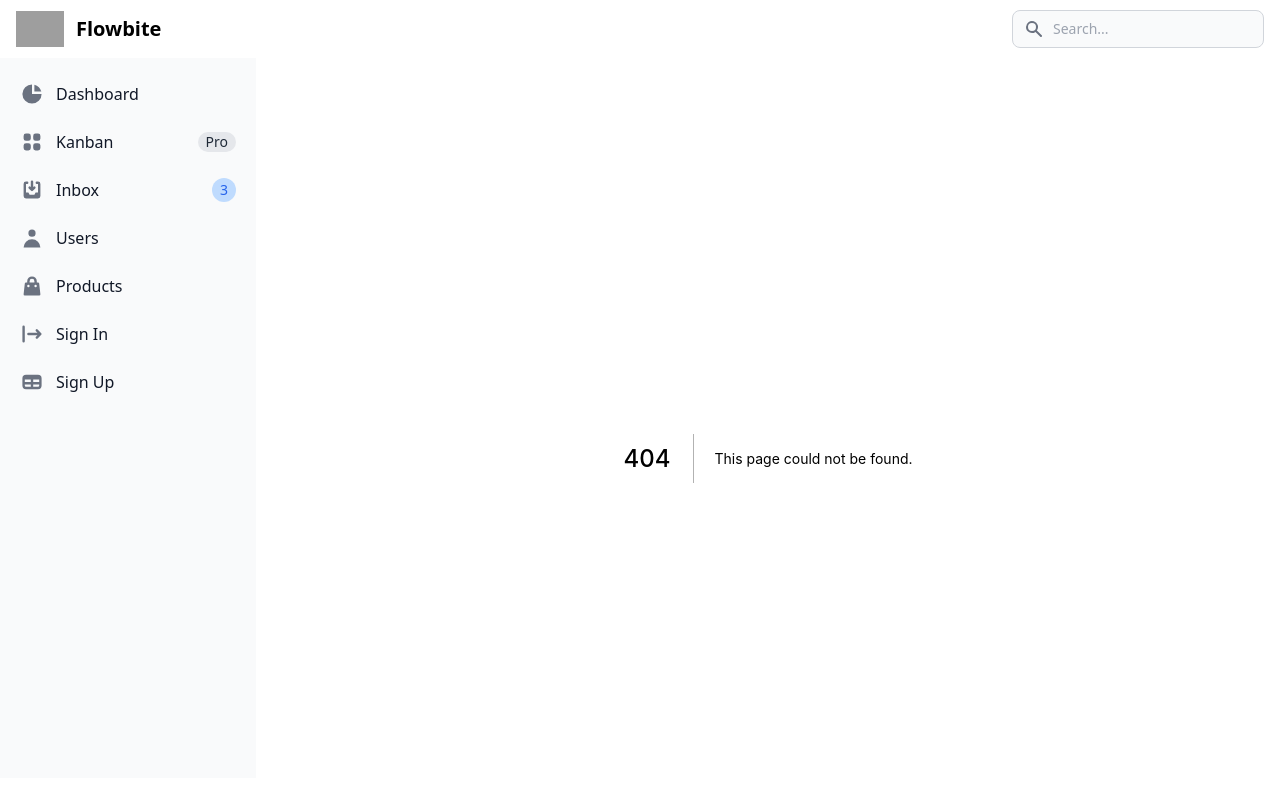
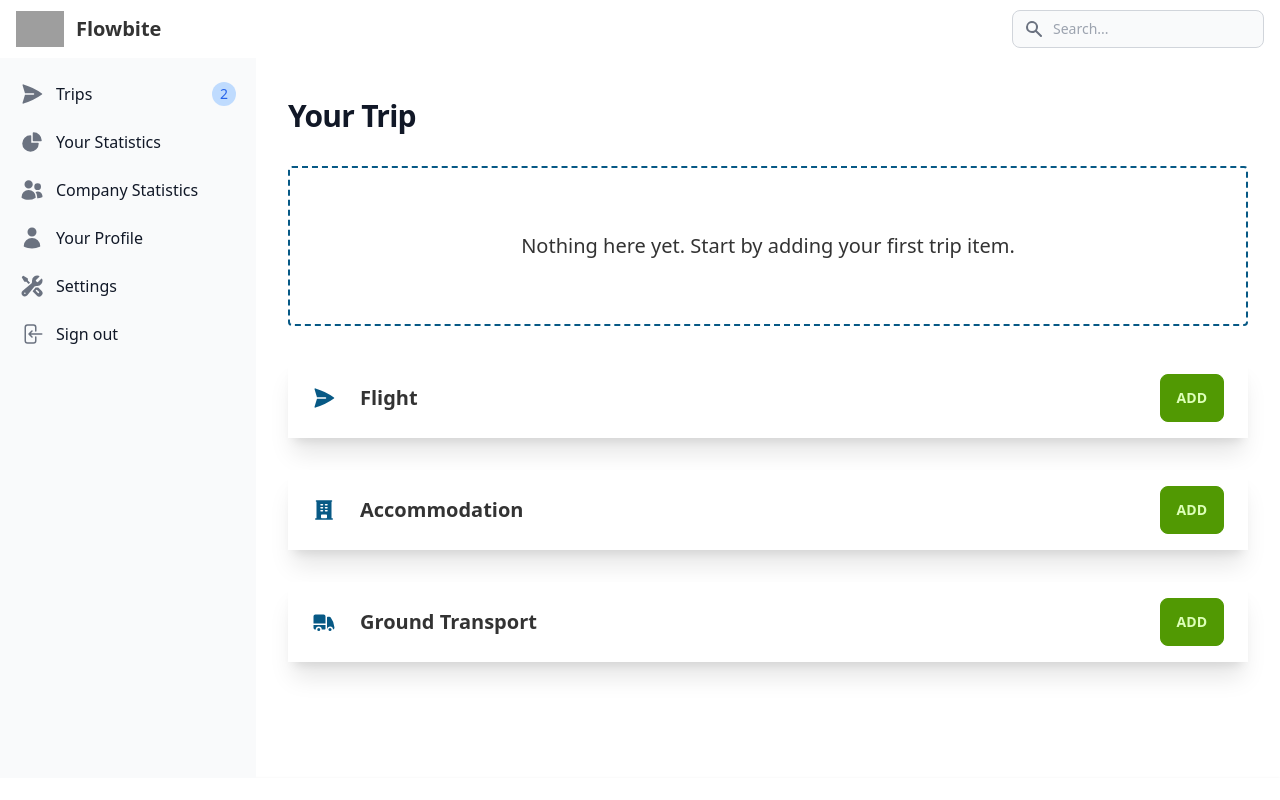
Before and after one commit to amadeus4dev-events/carbon-reduction-rewards, a Next.js app: page /itinerary in a window 1280 px wide. Before the commit this address had no page. Shown: the top 800 px of the page. Built offline with nearby package versions, Linux system fonts and the light colour scheme; grey boxes are pictures that could not be loaded.

Commit message:
Added Sidebar links, basic itinerary page

```diff
--- a/src/components/Sidebar.tsx
+++ b/src/components/Sidebar.tsx
@@ -1,148 +1,92 @@
+import {
+  ChartPieIcon,
+  PaperAirplaneIcon,
+  UsersIcon,
+  UserIcon,
+  WrenchScrewdriverIcon,
+  ArrowLeftOnRectangleIcon,
+} from "@heroicons/react/24/solid";
+import Link from "next/link";
+
 const Sidebar = () => (
   <aside className="w-64 min-h-[90vh]" aria-label="Sidebar">
     <div className="min-h-[90vh] py-4 px-3 bg-gray-50 dark:bg-gray-900">
       <ul className="space-y-2">
         <li>
-          <a
-            href="#"
-            className="flex items-center p-2 text-base font-normal text-gray-900 rounded-lg dark:text-white hover:bg-gray-100 dark:hover:bg-gray-700"
-          >
-            <svg
-              aria-hidden="true"
-              className="w-6 h-6 text-gray-500 transition duration-75 dark:text-gray-400 group-hover:text-gray-900 dark:group-hover:text-white"
-              fill="currentColor"
-              viewBox="0 0 20 20"
-              xmlns="http://www.w3.org/2000/svg"
-            >
-              <path d="M2 10a8 8 0 018-8v8h8a8 8 0 11-16 0z"></path>
-              <path d="M12 2.252A8.014 8.014 0 0117.748 8H12V2.252z"></path>
-            </svg>
-            <span className="ml-3">Dashboard</span>
-          </a>
+          <Link href="/itinerary">
+            <a className="flex items-center p-2 text-base font-normal text-gray-900 rounded-lg dark:text-white hover:bg-gray-100 dark:hover:bg-gray-700">
+              <PaperAirplaneIcon
+                className="flex-shrink-0 w-6 h-6 text-gray-500 transition duration-75 dark:text-gray-400 group-hover:text-gray-900 dark:group-hover:text-white"
+                fill="currentColor"
+              />
+              <span className="flex-1 ml-3 whitespace-nowrap">Trips</span>
+              {/* <span className="inline-flex justify-center items-center px-2 ml-3 text-sm font-medium text-gray-800 bg-gray-200 rounded-full dark:bg-gray-700 dark:text-gray-300">
+              Pro
+            </span> */}
+              <span className="inline-flex justify-center items-center p-3 ml-3 w-3 h-3 text-sm font-medium text-blue-600 bg-blue-200 rounded-full dark:bg-blue-900 dark:text-blue-200">
+                2
+              </span>
+            </a>
+          </Link>
+        </li>
+        <li>
+          <Link href="/individual">
+            <a className="flex items-center p-2 text-base font-normal text-gray-900 rounded-lg dark:text-white hover:bg-gray-100 dark:hover:bg-gray-700">
+              <ChartPieIcon
+                className="w-6 h-6 text-gray-500 transition duration-75 dark:text-gray-400 group-hover:text-gray-900 dark:group-hover:text-white"
+                fill="currentColor"
+              />
+              <span className="ml-3">Your Statistics</span>
+            </a>
+          </Link>
+        </li>
+        <li>
+          <Link href="/company">
+            <a className="flex items-center p-2 text-base font-normal text-gray-900 rounded-lg dark:text-white hover:bg-gray-100 dark:hover:bg-gray-700">
+              <UsersIcon
+                className="flex-shrink-0 w-6 h-6 text-gray-500 transition duration-75 dark:text-gray-400 group-hover:text-gray-900 dark:group-hover:text-white"
+                fill="currentColor"
+              />
+              <span className="flex-1 ml-3 whitespace-nowrap">
+                Company Statistics
+              </span>
+            </a>
+          </Link>
+        </li>
+        <li>
+          <Link href="/profile">
+            <a className="flex items-center p-2 text-base font-normal text-gray-900 rounded-lg dark:text-white hover:bg-gray-100 dark:hover:bg-gray-700">
+              <UserIcon
+                className="flex-shrink-0 w-6 h-6 text-gray-500 transition duration-75 dark:text-gray-400 group-hover:text-gray-900 dark:group-hover:text-white"
+                fill="currentColor"
+              />
+              <span className="flex-1 ml-3 whitespace-nowrap">
+                Your Profile
+              </span>
+            </a>
+          </Link>
+        </li>
+        <li>
+          <Link href="/settings">
+            <a className="flex items-center p-2 text-base font-normal text-gray-900 rounded-lg dark:text-white hover:bg-gray-100 dark:hover:bg-gray-700">
+              <WrenchScrewdriverIcon
+                className="flex-shrink-0 w-6 h-6 text-gray-500 transition duration-75 dark:text-gray-400 group-hover:text-gray-900 dark:group-hover:text-white"
+                fill="currentColor"
+              />
+              <span className="flex-1 ml-3 whitespace-nowrap">Settings</span>
+            </a>
+          </Link>
         </li>
         <li>
           <a
             href="#"
             className="flex items-center p-2 text-base font-normal text-gray-900 rounded-lg dark:text-white hover:bg-gray-100 dark:hover:bg-gray-700"
           >
-            <svg
-              aria-hidden="true"
+            <ArrowLeftOnRectangleIcon
               className="flex-shrink-0 w-6 h-6 text-gray-500 transition duration-75 dark:text-gray-400 group-hover:text-gray-900 dark:group-hover:text-white"
               fill="currentColor"
-              viewBox="0 0 20 20"
-              xmlns="http://www.w3.org/2000/svg"
-            >
-              <path d="M5 3a2 2 0 00-2 2v2a2 2 0 002 2h2a2 2 0 002-2V5a2 2 0 00-2-2H5zM5 11a2 2 0 00-2 2v2a2 2 0 002 2h2a2 2 0 002-2v-2a2 2 0 00-2-2H5zM11 5a2 2 0 012-2h2a2 2 0 012 2v2a2 2 0 01-2 2h-2a2 2 0 01-2-2V5zM11 13a2 2 0 012-2h2a2 2 0 012 2v2a2 2 0 01-2 2h-2a2 2 0 01-2-2v-2z"></path>
-            </svg>
-            <span className="flex-1 ml-3 whitespace-nowrap">Kanban</span>
-            <span className="inline-flex justify-center items-center px-2 ml-3 text-sm font-medium text-gray-800 bg-gray-200 rounded-full dark:bg-gray-700 dark:text-gray-300">
-              Pro
-            </span>
-          </a>
-        </li>
-        <li>
-          <a
-            href="#"
-            className="flex items-center p-2 text-base font-normal text-gray-900 rounded-lg dark:text-white hover:bg-gray-100 dark:hover:bg-gray-700"
-          >
-            <svg
-              aria-hidden="true"
-              className="flex-shrink-0 w-6 h-6 text-gray-500 transition duration-75 dark:text-gray-400 group-hover:text-gray-900 dark:group-hover:text-white"
-              fill="currentColor"
-              viewBox="0 0 20 20"
-              xmlns="http://www.w3.org/2000/svg"
-            >
-              <path d="M8.707 7.293a1 1 0 00-1.414 1.414l2 2a1 1 0 001.414 0l2-2a1 1 0 00-1.414-1.414L11 7.586V3a1 1 0 10-2 0v4.586l-.293-.293z"></path>
-              <path d="M3 5a2 2 0 012-2h1a1 1 0 010 2H5v7h2l1 2h4l1-2h2V5h-1a1 1 0 110-2h1a2 2 0 012 2v10a2 2 0 01-2 2H5a2 2 0 01-2-2V5z"></path>
-            </svg>
-            <span className="flex-1 ml-3 whitespace-nowrap">Inbox</span>
-            <span className="inline-flex justify-center items-center p-3 ml-3 w-3 h-3 text-sm font-medium text-blue-600 bg-blue-200 rounded-full dark:bg-blue-900 dark:text-blue-200">
-              3
-            </span>
-          </a>
-        </li>
-        <li>
-          <a
-            href="#"
-            className="flex items-center p-2 text-base font-normal text-gray-900 rounded-lg dark:text-white hover:bg-gray-100 dark:hover:bg-gray-700"
-          >
-            <svg
-              aria-hidden="true"
-              className="flex-shrink-0 w-6 h-6 text-gray-500 transition duration-75 dark:text-gray-400 group-hover:text-gray-900 dark:group-hover:text-white"
-              fill="currentColor"
-              viewBox="0 0 20 20"
-              xmlns="http://www.w3.org/2000/svg"
-            >
-              <path
-                fillRule="evenodd"
-                d="M10 9a3 3 0 100-6 3 3 0 000 6zm-7 9a7 7 0 1114 0H3z"
-                clipRule="evenodd"
-              ></path>
-            </svg>
-            <span className="flex-1 ml-3 whitespace-nowrap">Users</span>
-          </a>
-        </li>
-        <li>
-          <a
-            href="#"
-            className="flex items-center p-2 text-base font-normal text-gray-900 rounded-lg dark:text-white hover:bg-gray-100 dark:hover:bg-gray-700"
-          >
-            <svg
-              aria-hidden="true"
-              className="flex-shrink-0 w-6 h-6 text-gray-500 transition duration-75 dark:text-gray-400 group-hover:text-gray-900 dark:group-hover:text-white"
-              fill="currentColor"
-              viewBox="0 0 20 20"
-              xmlns="http://www.w3.org/2000/svg"
-            >
-              <path
-                fillRule="evenodd"
-                d="M10 2a4 4 0 00-4 4v1H5a1 1 0 00-.994.89l-1 9A1 1 0 004 18h12a1 1 0 00.994-1.11l-1-9A1 1 0 0015 7h-1V6a4 4 0 00-4-4zm2 5V6a2 2 0 10-4 0v1h4zm-6 3a1 1 0 112 0 1 1 0 01-2 0zm7-1a1 1 0 100 2 1 1 0 000-2z"
-                clipRule="evenodd"
-              ></path>
-            </svg>
-            <span className="flex-1 ml-3 whitespace-nowrap">Products</span>
-          </a>
-        </li>
-        <li>
-          <a
-            href="#"
-            className="flex items-center p-2 text-base font-normal text-gray-900 rounded-lg dark:text-white hover:bg-gray-100 dark:hover:bg-gray-700"
-          >
-            <svg
-              aria-hidden="true"
-              className="flex-shrink-0 w-6 h-6 text-gray-500 transition duration-75 dark:text-gray-400 group-hover:text-gray-900 dark:group-hover:text-white"
-              fill="currentColor"
-              viewBox="0 0 20 20"
-              xmlns="http://www.w3.org/2000/svg"
-            >
-              <path
-                fillRule="evenodd"
-                d="M3 3a1 1 0 00-1 1v12a1 1 0 102 0V4a1 1 0 00-1-1zm10.293 9.293a1 1 0 001.414 1.414l3-3a1 1 0 000-1.414l-3-3a1 1 0 10-1.414 1.414L14.586 9H7a1 1 0 100 2h7.586l-1.293 1.293z"
-                clipRule="evenodd"
-              ></path>
-            </svg>
-            <span className="flex-1 ml-3 whitespace-nowrap">Sign In</span>
-          </a>
-        </li>
-        <li>
-          <a
-            href="#"
-            className="flex items-center p-2 text-base font-normal text-gray-900 rounded-lg dark:text-white hover:bg-gray-100 dark:hover:bg-gray-700"
-          >
-            <svg
-              aria-hidden="true"
-              className="flex-shrink-0 w-6 h-6 text-gray-500 transition duration-75 dark:text-gray-400 group-hover:text-gray-900 dark:group-hover:text-white"
-              fill="currentColor"
-              viewBox="0 0 20 20"
-              xmlns="http://www.w3.org/2000/svg"
-            >
-              <path
-                fillRule="evenodd"
-                d="M5 4a3 3 0 00-3 3v6a3 3 0 003 3h10a3 3 0 003-3V7a3 3 0 00-3-3H5zm-1 9v-1h5v2H5a1 1 0 01-1-1zm7 1h4a1 1 0 001-1v-1h-5v2zm0-4h5V8h-5v2zM9 8H4v2h5V8z"
-                clipRule="evenodd"
-              ></path>
-            </svg>
-            <span className="flex-1 ml-3 whitespace-nowrap">Sign Up</span>
+            />
+            <span className="flex-1 ml-3 whitespace-nowrap">Sign out</span>
           </a>
         </li>
       </ul>
--- /dev/null
+++ b/src/pages/itinerary/index.tsx
@@ -0,0 +1,48 @@
+import {
+  BuildingOfficeIcon,
+  PaperAirplaneIcon,
+  TruckIcon,
+} from "@heroicons/react/24/solid";
+import { FC } from "react";
+
+export interface AddItemProps {
+  icon: typeof BuildingOfficeIcon;
+  name: string;
+}
+
+const AddItem: FC<AddItemProps> = ({ icon: Icon, name }) => (
+  <div className="mt-8 bg-base-100 shadow-xl w-full px-6 py-4">
+    <div className="flex items-center">
+      <div className="pr-6 flex items-center">
+        <Icon
+          className="flex-shrink-0 w-6 h-6 text-sky-800 transition duration-75 dark:text-gray-400 group-hover:text-gray-900 dark:group-hover:text-white"
+          fill="currentColor"
+        />
+      </div>
+      <div>
+        <h2 className="text-xl font-bold">{name}</h2>
+      </div>
+      <div className="grow flex justify-end">
+        <button className="btn btn-primary">Add</button>
+      </div>
+    </div>
+  </div>
+);
+
+const Itinerary = () => (
+  <div className="container px-8 py-4">
+    <h1 className="mt-6 text-3xl font-bold tracking-tight text-gray-900">
+      Your Trip
+    </h1>
+    <div className="mt-8 rounded border-sky-800 border-2 border-dashed text-center px-8 py-16 text-xl">
+      Nothing here yet. Start by adding your first trip item.
+    </div>
+    <div className="mt-8">
+      <AddItem icon={PaperAirplaneIcon} name="Flight" />
+      <AddItem icon={BuildingOfficeIcon} name="Accommodation" />
+      <AddItem icon={TruckIcon} name="Ground Transport" />
+    </div>
+  </div>
+);
+
+export default Itinerary;
```
Also changed, not shown: 1 other file (tests, documents, lock files or other folders).
